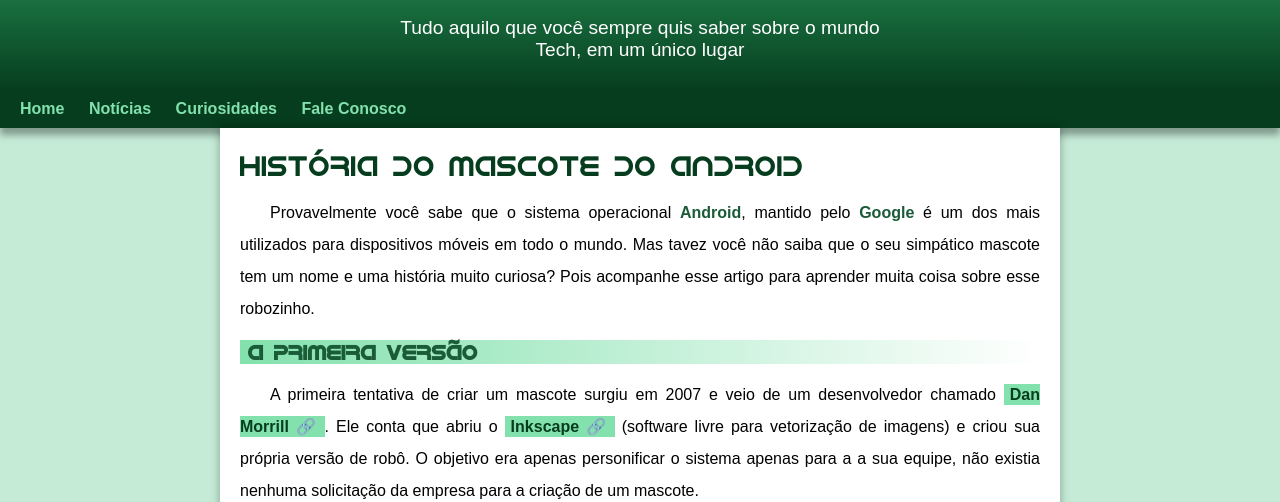
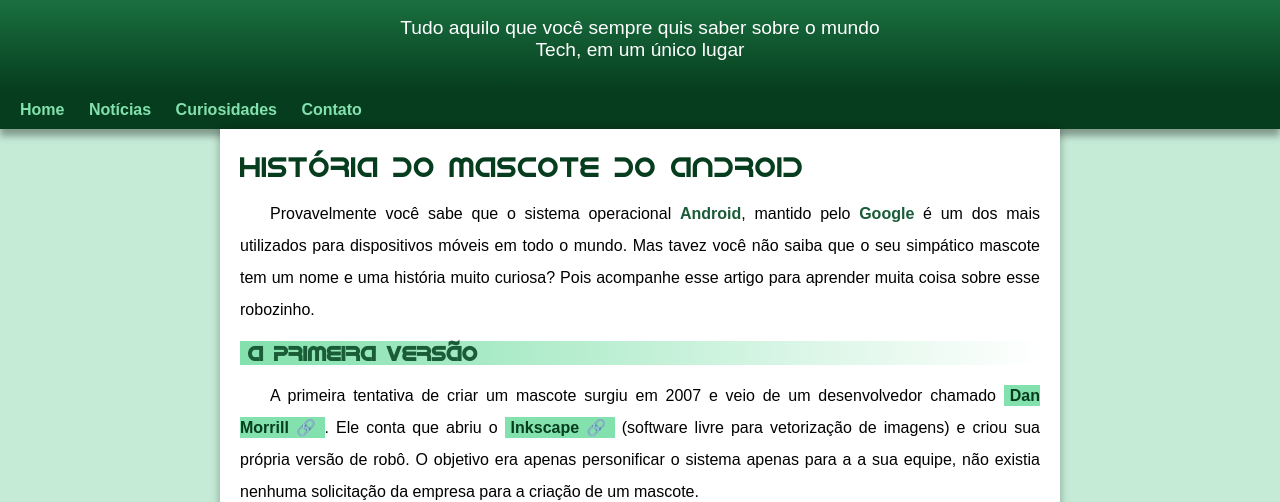
Before and after one commit to andressahenning/projeto-android, a plain HTML site: page index.html in a window 1280 px wide. Shown: the part 100-602 px from the top of the page. Drawn offline with Linux system fonts and the light colour scheme.

Commit message:
problema de padding resolvido

```diff
--- a/estilo/style.css
+++ b/estilo/style.css
@@ -49,7 +49,7 @@
     font-family: var(--fonte-destaque);
     font-size: 3em;
     font-weight: normal;
-    padding-bottom: 20px;
+    margin-bottom: 20px;
     text-shadow: 2px 2px 0px rgba(0, 0, 0, 0.527);
 }
 
@@ -61,7 +61,7 @@
     padding-right: 10px;
     padding-left: 10px;
     margin: auto;
-    margin-bottom: 20px;
+    padding-bottom: 30px;
 }
 
 nav{
--- a/index.html
+++ b/index.html
@@ -16,7 +16,7 @@
         <a href="#">Home</a>
         <a href="#">Notícias</a>
         <a href="#">Curiosidades</a>
-        <a href="#">Fale Conosco</a>
+        <a href="#">Contato</a>
     </nav>
     <main>
         <article>
```
